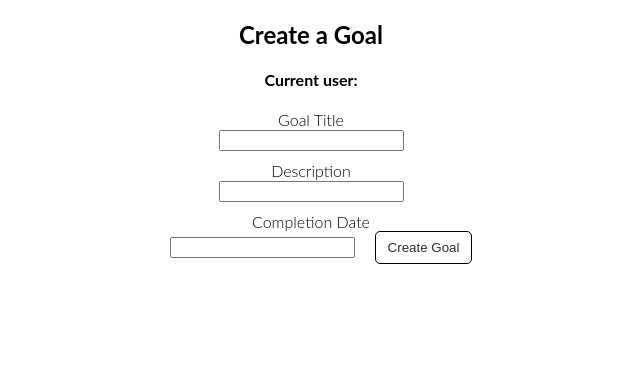
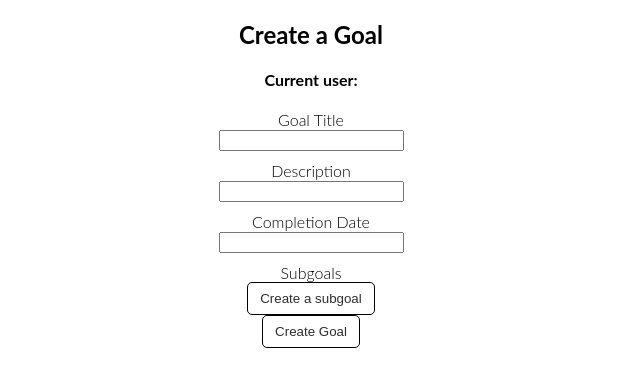
Before and after one commit to bdhmin/sd-hacks-2022, a React (Create React App) app in the folder goals-frontend/: page /create-goal in a window 1280 px wide. Shown: the top 386 px of the page, without its empty margins (329-969 px from the left). Built offline with nearby package versions, Linux system fonts and the light colour scheme.

Commit message:
Added post subgoals-backend not done yet

```diff
--- a/goals-frontend/src/app/+types/goal.ts
+++ b/goals-frontend/src/app/+types/goal.ts
@@ -1,5 +1,5 @@
 export interface Goal {
-    _creatorId: string,
+    _creatorId: string | null,
     _parentId: string,
 
     title: string,
--- a/goals-frontend/src/app/main/create-goal/create-goal.tsx
+++ b/goals-frontend/src/app/main/create-goal/create-goal.tsx
@@ -10,12 +10,19 @@ import { Goal } from '../../+types/goal';
 function CreateGoal() {
   const userId = localStorage.getItem('currentUserId');
 
+  // Goal Content
   const [title, setTitle] = useState('');
   const [description, setDescription] = useState('');
   const [end_date, setEnd_date] = useState<Date | null>(null);
-  const [subgoals, setSubgoals] = useState([]);
+  const [subgoals, setSubgoals] = useState<Goal[]>([]);
 
-  const goal = {
+  // Subgoal Content
+  const [isCreatingSubgoal, setIsCreatingSubgoal] = useState(false);
+  const [subgoalTitle, setSubgoalTitle] = useState('');
+  const [subgoalDescription, setSubgoalDescription] = useState('');
+  const [subgoalEnd_date, setSubgoalEnd_date] = useState<Date | null>(null);
+
+  const emptyGoal = {
     _creatorId: userId,
     _parentId: '',
     title: '',
@@ -30,14 +37,43 @@ function CreateGoal() {
     inspired_goals: [],
   }
 
+  function createSubgoal() {
+    setIsCreatingSubgoal(true);
+  }
+
+  function addSubgoal() {
+    let subgoal = {...emptyGoal}; // Hardcopy of empty goal
+    subgoal.depth = 1;
+    subgoal.title = subgoalTitle;
+    subgoal.description = subgoalDescription;
+    subgoal.end_date = subgoalEnd_date ? subgoalEnd_date : new Date();
+    setSubgoals([...subgoals, subgoal])
+    console.log('added a subgoal', subgoals)
+    setIsCreatingSubgoal(false);
+    setSubgoalTitle('');
+    setSubgoalDescription('');
+    setSubgoalEnd_date(null);
+  }
+
+  function getSubgoals() {
+    var x = [];
+    for (let subgoal of subgoals) {
+      x.push(
+        <h6>Subgoal: {subgoal.title} - {subgoal.description}</h6>
+      );
+    }
+    return x;
+  }
+
   function postGoal() {
+    let newGoal: Goal = {...emptyGoal} // Hardcopy of empty goal
     // Set start date on submission.
-    goal.title = title;
-    goal.description = description;
-    goal.start_date = new Date();
-    goal.end_date = end_date ? end_date : new Date();
+    newGoal.title = title;
+    newGoal.description = description;
+    newGoal.start_date = new Date();
+    newGoal.end_date = end_date ? end_date : new Date();
 
-    axios.post('/api/goals', goal)
+    axios.post('/api/goals', newGoal)
       .then((_: any) => {
         console.log('Successfully created goal');
       })
@@ -59,6 +95,25 @@ function CreateGoal() {
       <p>Completion Date</p>
       <DatePicker selected={end_date} onChange={(date) => setEnd_date(date)} />
 
+      <p>Subgoals</p>
+      {(getSubgoals())}
+
+      {isCreatingSubgoal ? (
+        <div>
+            <p>Goal Title</p>
+            <input type='text' value={subgoalTitle} onChange={(event) => setSubgoalTitle(event.target.value)}></input>
+            <p>Description</p>
+            <input type='text' value={subgoalDescription} onChange={(event) => setSubgoalDescription(event.target.value)}></input>
+
+            <p>Completion Date</p>
+            <DatePicker selected={subgoalEnd_date} onChange={(date) => setSubgoalEnd_date(date)} />
+            <button onClick={() => addSubgoal()}>Add subgoal</button>
+        </div>
+      ) : (
+        <button onClick={() => createSubgoal()}>Create a subgoal</button>
+      )}
+
+      <br/>
       <button onClick={() => postGoal()}>Create Goal</button>
 
     </div>
```
